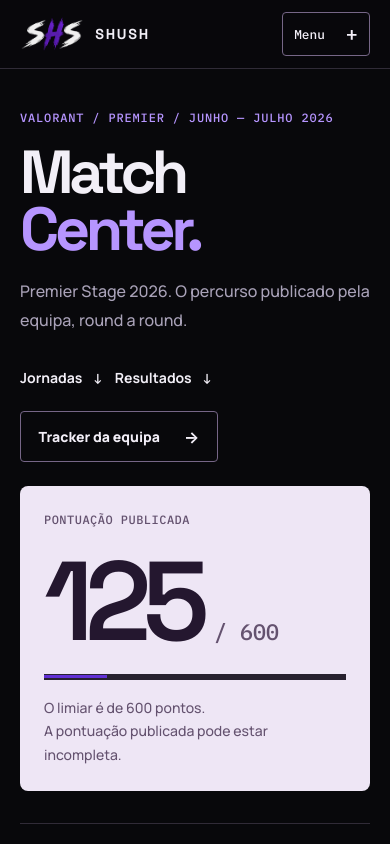
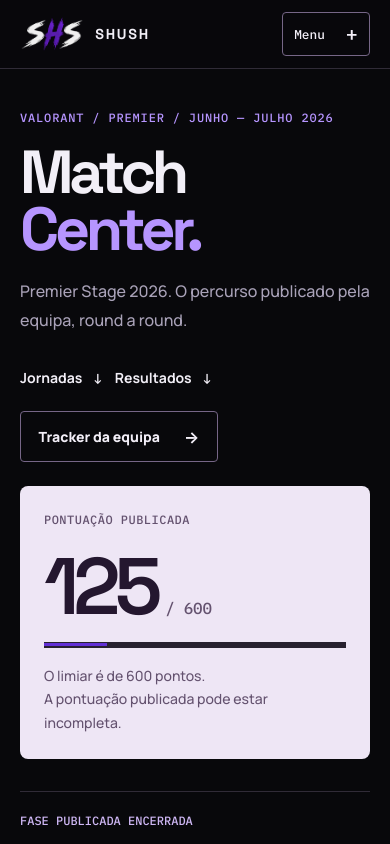
Before and after one commit to dstx11/Shush, a React (Vite) app: page /esports/valorant/premier in a window 390 px wide. Shown: the top 844 px of the page. Built offline with nearby package versions, Linux system fonts and the light colour scheme.

Commit message:
Keep the published Premier score readable on narrow mobile screens

```diff
--- a/src/styles/premier.css
+++ b/src/styles/premier.css
@@ -5,7 +5,7 @@
 .match-heading h1 > span { color: var(--signal); }
 .match-score { --paper: #24172f; --muted: #64526f; --signal: #6130d4; display: grid; align-content: center; gap: 1.25rem; border: 0; border-radius: .5rem; padding: 2rem; background: #eee6f5; color: #24172f; }
 .match-score > strong { font: 600 clamp(5rem, 11vw, 11rem)/1 var(--font-heading); letter-spacing: -.08em; }
-.match-score strong > small { font: .2em var(--font-mono); color: var(--muted); letter-spacing: -.02em; }
+.match-score strong > small { font: .2em var(--font-mono); color: var(--muted); letter-spacing: -.02em; white-space: nowrap; }
 .match-score p { color: var(--muted); font-size: .875rem; line-height: 1.7; }
 .match-score meter { width: 100%; height: .35rem; background: #27212f; accent-color: var(--signal); }
 .match-score meter::-webkit-meter-bar { background: #27212f; border: 0; border-radius: 0; }
@@ -76,7 +76,7 @@
   .match-heading { grid-template-columns: 1fr; gap: 1.5rem; }
   .match-heading h1 { font-size: clamp(3.8rem, 15vw, 6rem); }
   .match-score { border: 0; padding: 1.5rem; gap: 1rem; }
-  .match-score > strong { font-size: 7rem; }
+  .match-score > strong { font-size: clamp(5rem, 20vw, 7rem); }
   .season-state { margin-top: 2rem; }
   .match-totals { grid-template-columns: 1fr 1fr; }
   .match-totals > div { padding: 1.25rem 0; }
```
